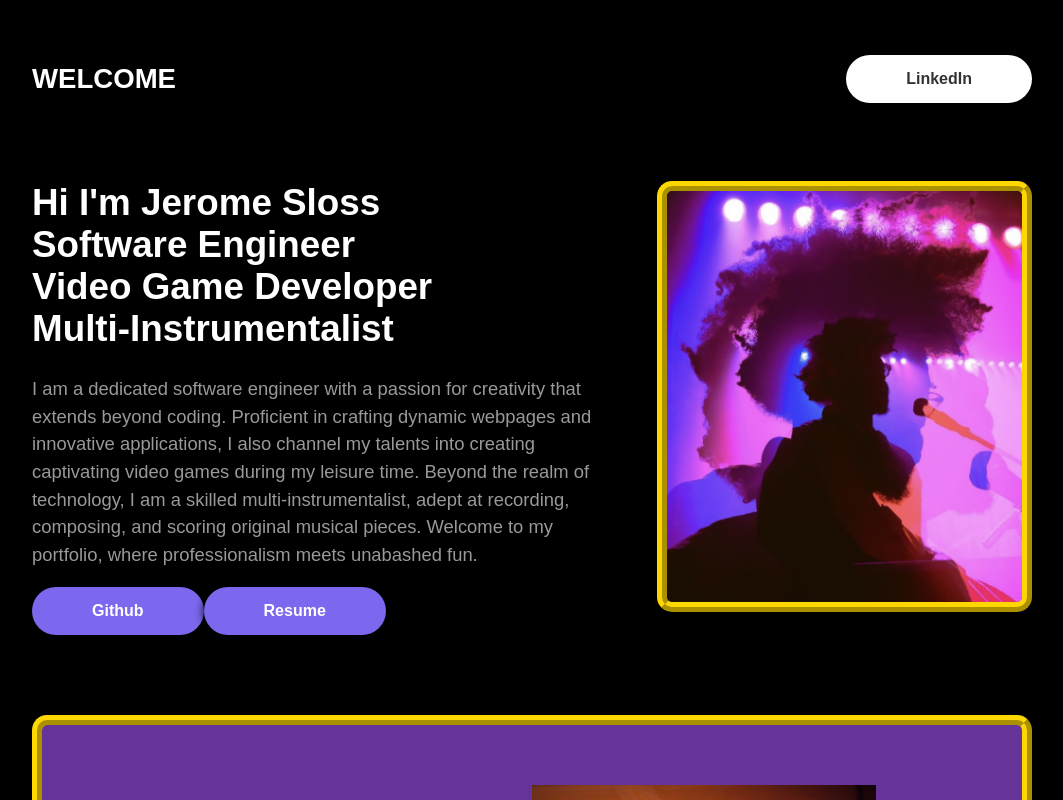
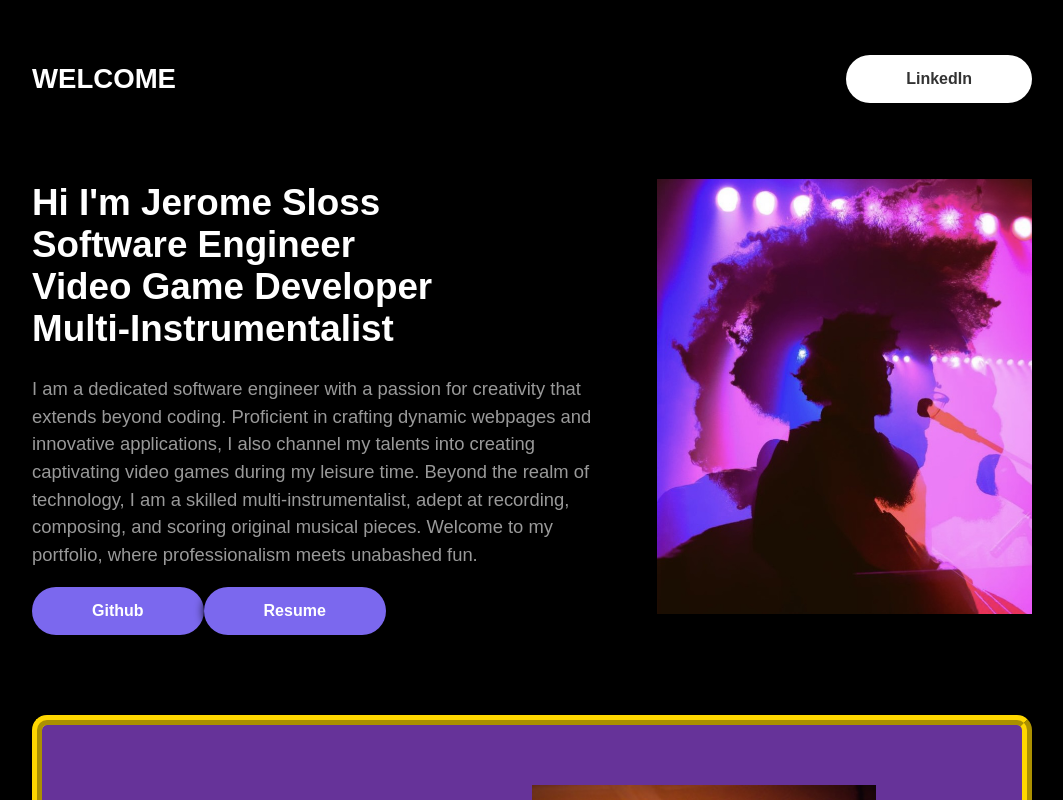
Before and after one commit to JeromeSax/Jeromes_portfolio_1, a React (Create React App) app: page / in a window 1280 px wide. Shown: the top 800 px of the page, without its empty margins (108-1171 px from the left). Built offline with nearby package versions, Linux system fonts and the light colour scheme.

Commit message:
styling in progress

```diff
--- a/src/components/Header.js
+++ b/src/components/Header.js
@@ -47,7 +47,7 @@ export default function Header() {
             </Button>
             </a>
           </div>
-          <Image style= {{border:'10px ridge gold', borderRadius:'15px'}} src='./images/head-pic.png' alt='' />
+          <Image src='./images/head-pic.png' alt='' />
         </Flex>
       </Container>
     </StyledHeader>
```
